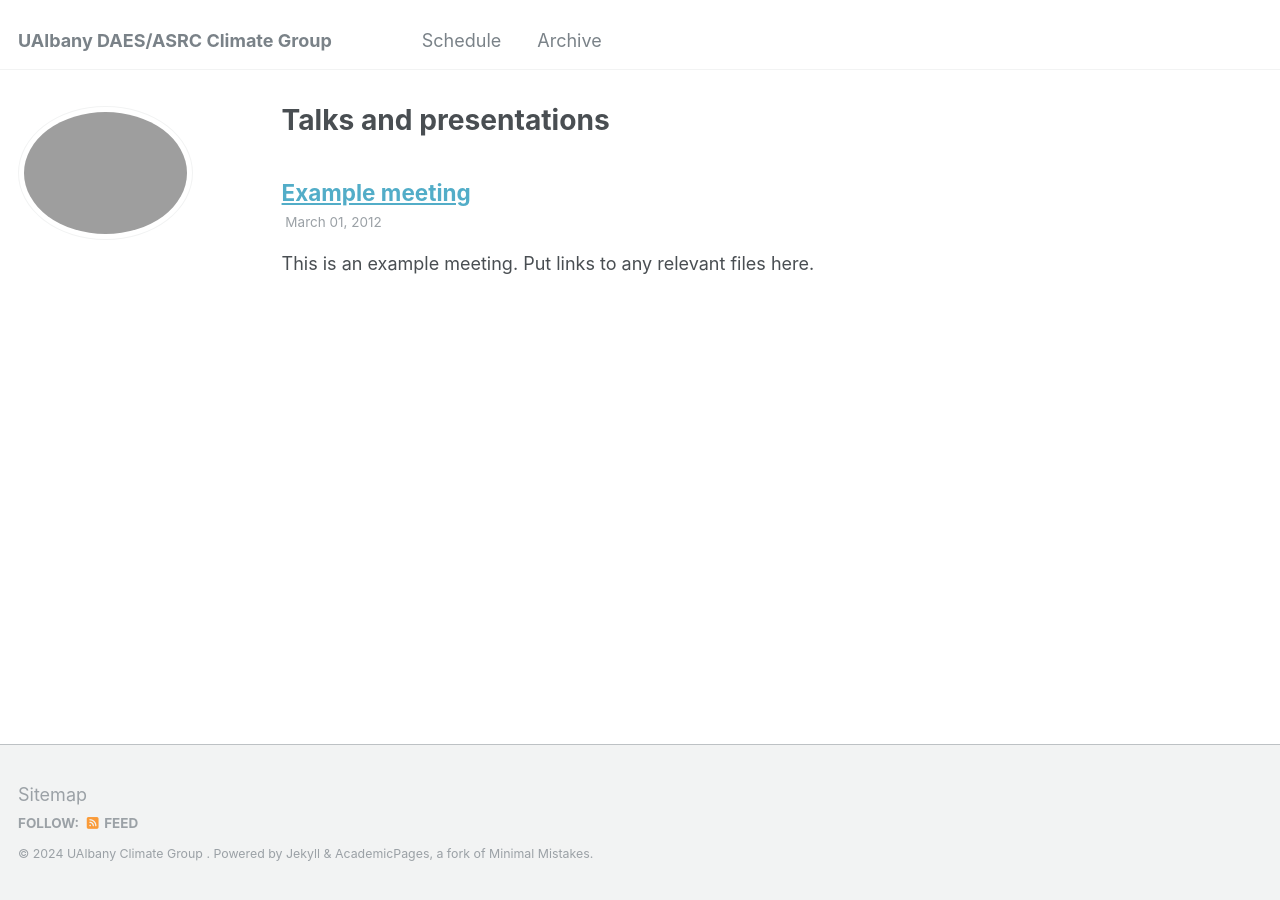
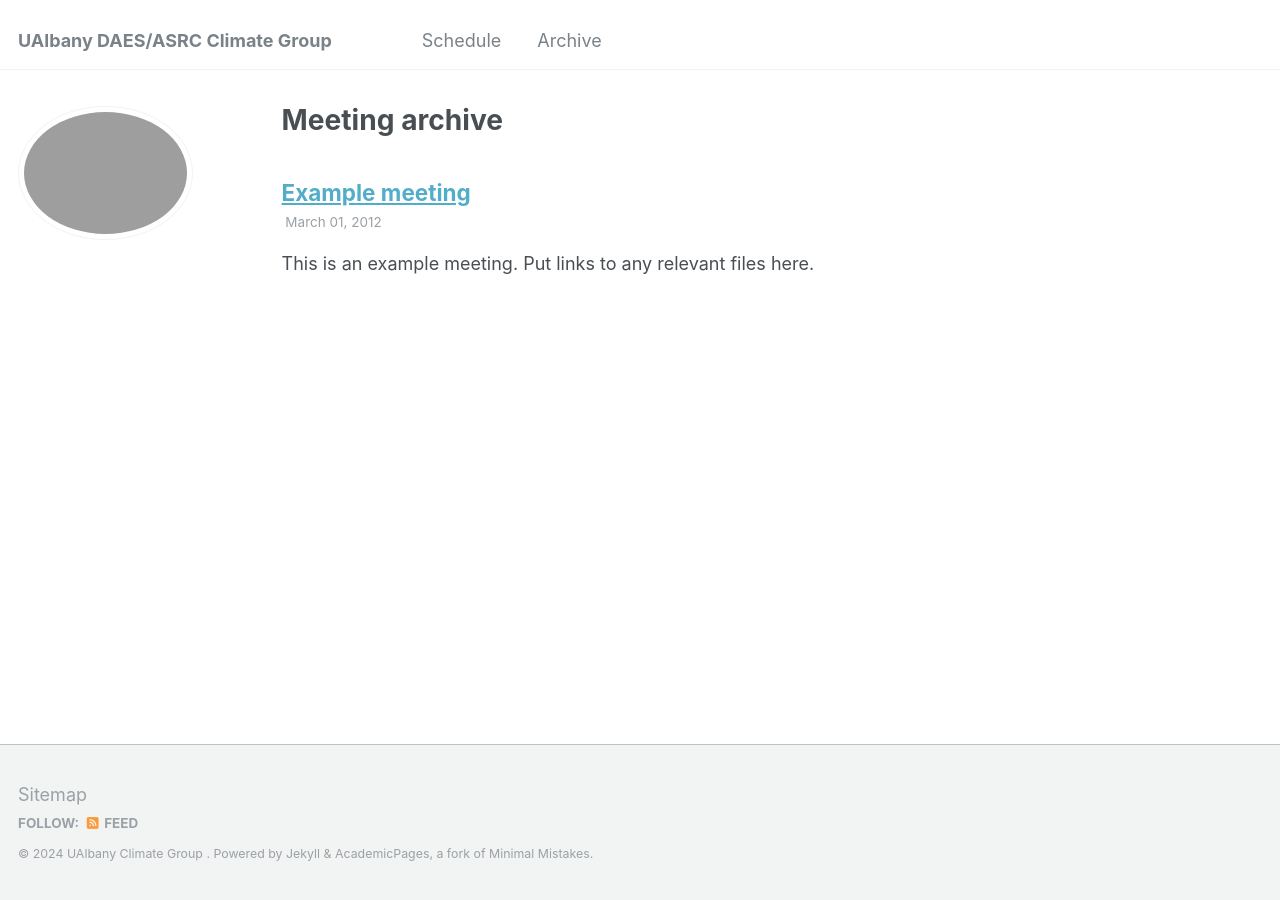
Before and after one commit to UAlbanyClimateGroup/ualbanyclimategroup.github.io, a Jekyll site: the page built from _pages/talks.html, in a window 1280 px wide. Built offline with Jekyll 4.4.1, drawn with Linux system fonts in a browser that asks for light colours.

Commit message:
Update talks.html

```diff
--- a/_pages/talks.html
+++ b/_pages/talks.html
@@ -1,16 +1,10 @@
 ---
 layout: archive
-title: "Talks and presentations"
+title: "Meeting archive"
 permalink: /talks/
 author_profile: true
 ---
 
-{% if site.talkmap_link == true %}
-
-<p style="text-decoration:underline;"><a href="/talkmap.html">See a map of all the places I've given a talk!</a></p>
-
-{% endif %}
-
 {% for post in site.talks reversed %}
   {% include archive-single-talk.html %}
 {% endfor %}
```
